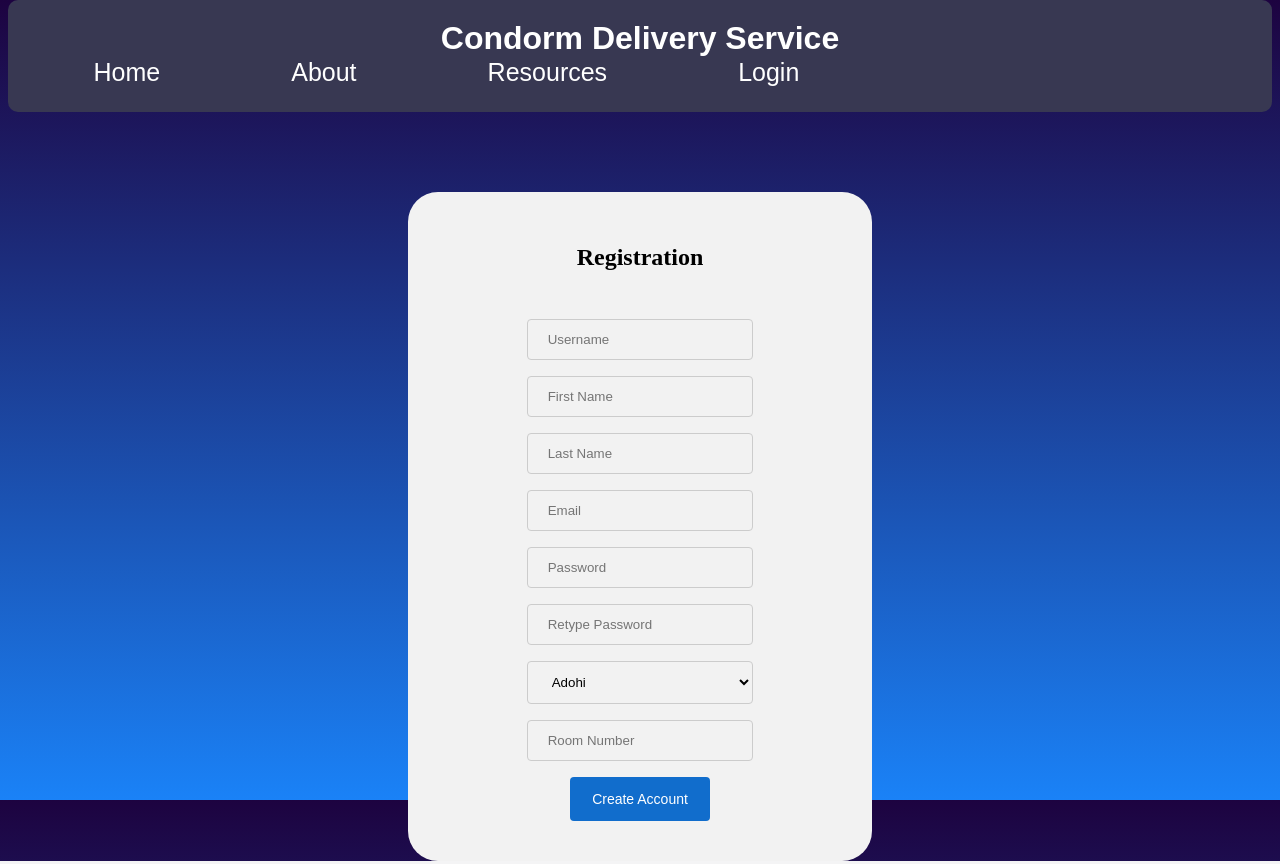
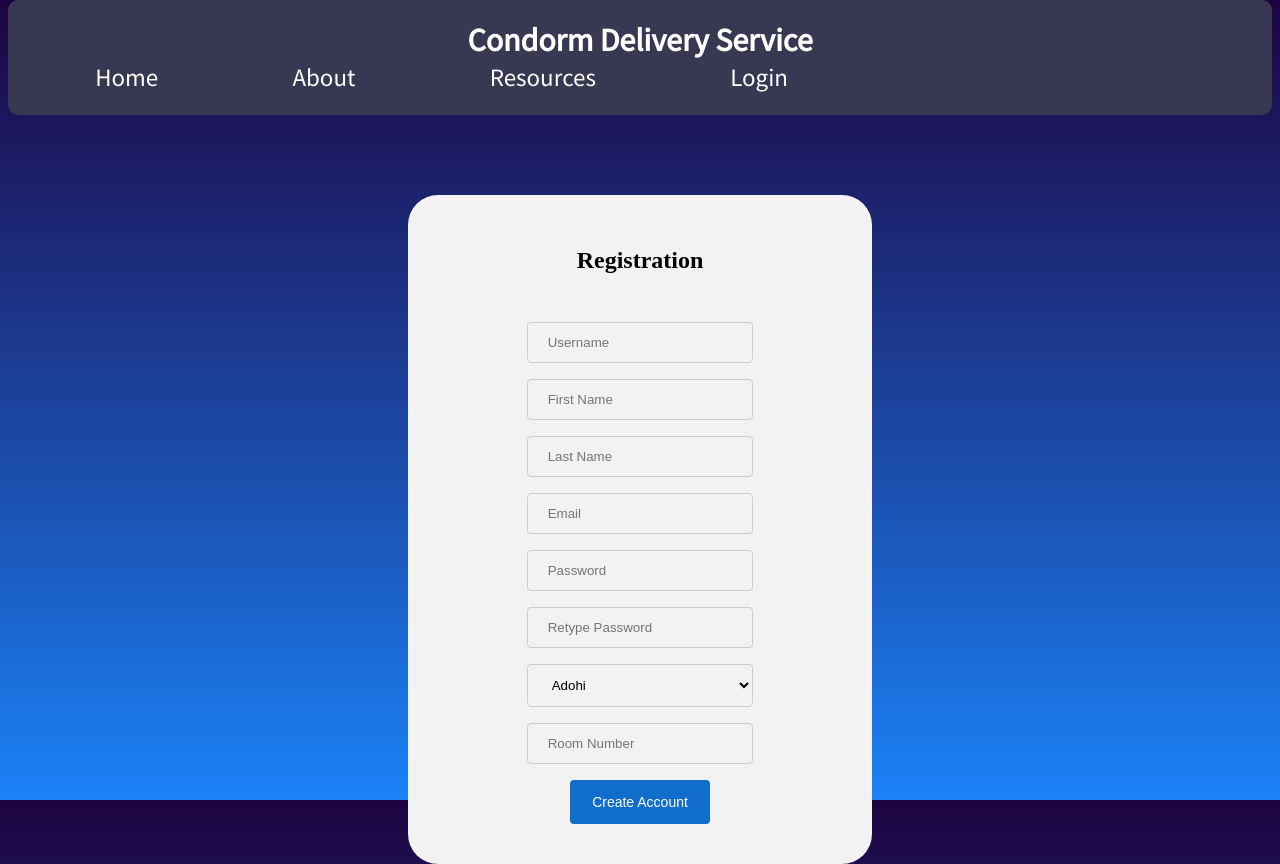
Before and after one commit to COZMIKDX/Group-5-Capstone, a Flask app: page /registration in a window 1280 px wide. Run offline with Flask 2, Linux system fonts and the light colour scheme.

Commit message:
Some pages didn't have the google fonts in place.

```diff
--- a/Condorm Website Design/templates/admin.html
+++ b/Condorm Website Design/templates/admin.html
@@ -4,6 +4,8 @@
     <link rel="stylesheet" href="{{ url_for('static', filename='css/common.css') }}">
     <link rel="stylesheet" href="{{ url_for('static', filename='css/login.css') }}">
     <link rel="stylesheet" href="{{ url_for('static', filename='css/forms.css') }}">
+    <link rel="preconnect" href="https://fonts.gstatic.com">
+    <link href="https://fonts.googleapis.com/css2?family=Source+Sans+Pro:wght@200;300;400&display=swap" rel="stylesheet">
 </head>
 <body>
 <div class="container">
--- a/Condorm Website Design/templates/login.html
+++ b/Condorm Website Design/templates/login.html
@@ -3,6 +3,8 @@
 <head>
     <link rel="stylesheet" href="{{ url_for('static', filename='css/common.css') }}">
     <link rel="stylesheet" href="{{ url_for('static', filename='css/login.css') }}">
+    <link rel="preconnect" href="https://fonts.gstatic.com">
+    <link href="https://fonts.googleapis.com/css2?family=Source+Sans+Pro:wght@200;300;400&display=swap" rel="stylesheet">
 </head>
 <body>
     <div class="container">
--- a/Condorm Website Design/templates/new_product.html
+++ b/Condorm Website Design/templates/new_product.html
@@ -4,6 +4,8 @@
     <link rel="stylesheet" href="{{ url_for('static', filename='css/common.css') }}">
     <link rel="stylesheet" href="{{ url_for('static', filename='css/login.css') }}">
     <link rel="stylesheet" href="{{ url_for('static', filename='css/forms.css') }}">
+    <link rel="preconnect" href="https://fonts.gstatic.com">
+    <link href="https://fonts.googleapis.com/css2?family=Source+Sans+Pro:wght@200;300;400&display=swap" rel="stylesheet">
 </head>
 <body>
 <div class="container">
--- a/Condorm Website Design/templates/order.html
+++ b/Condorm Website Design/templates/order.html
@@ -3,6 +3,8 @@
 <head>
     <link rel="stylesheet" href="{{ url_for('static', filename='css/common.css') }}">
     <link rel="stylesheet" href="{{ url_for('static', filename='css/forms.css') }}">
+    <link rel="preconnect" href="https://fonts.gstatic.com">
+    <link href="https://fonts.googleapis.com/css2?family=Source+Sans+Pro:wght@200;300;400&display=swap" rel="stylesheet">
 </head>
 
 <body>
--- a/Condorm Website Design/templates/orderlist.html
+++ b/Condorm Website Design/templates/orderlist.html
@@ -3,6 +3,8 @@
 <head>
     <link rel="stylesheet" href="{{ url_for('static', filename='css/common.css') }}">
     <link rel="stylesheet" href="{{ url_for('static', filename='css/forms.css') }}">
+    <link rel="preconnect" href="https://fonts.gstatic.com">
+    <link href="https://fonts.googleapis.com/css2?family=Source+Sans+Pro:wght@200;300;400&display=swap" rel="stylesheet">
 </head>
 <body>
 <div class="container">
--- a/Condorm Website Design/templates/products.html
+++ b/Condorm Website Design/templates/products.html
@@ -3,6 +3,8 @@
 <head>
     <link rel="stylesheet" href="{{ url_for('static', filename='css/common.css') }}">
     <link rel="stylesheet" href="{{ url_for('static', filename='css/forms.css') }}">
+    <link rel="preconnect" href="https://fonts.gstatic.com">
+    <link href="https://fonts.googleapis.com/css2?family=Source+Sans+Pro:wght@200;300;400&display=swap" rel="stylesheet">
 </head>
 <body>
     <div class="container">
--- a/Condorm Website Design/templates/registration.html
+++ b/Condorm Website Design/templates/registration.html
@@ -4,6 +4,8 @@
         <link rel="stylesheet" href="{{ url_for('static', filename='css/common.css') }}">
         <link rel="stylesheet" href="{{ url_for('static', filename='css/login.css') }}">
         <link rel="stylesheet" href="{{ url_for('static', filename='css/forms.css') }}">
+        <link rel="preconnect" href="https://fonts.gstatic.com">
+    <link href="https://fonts.googleapis.com/css2?family=Source+Sans+Pro:wght@200;300;400&display=swap" rel="stylesheet">
     </head>
 <body>
 
```
